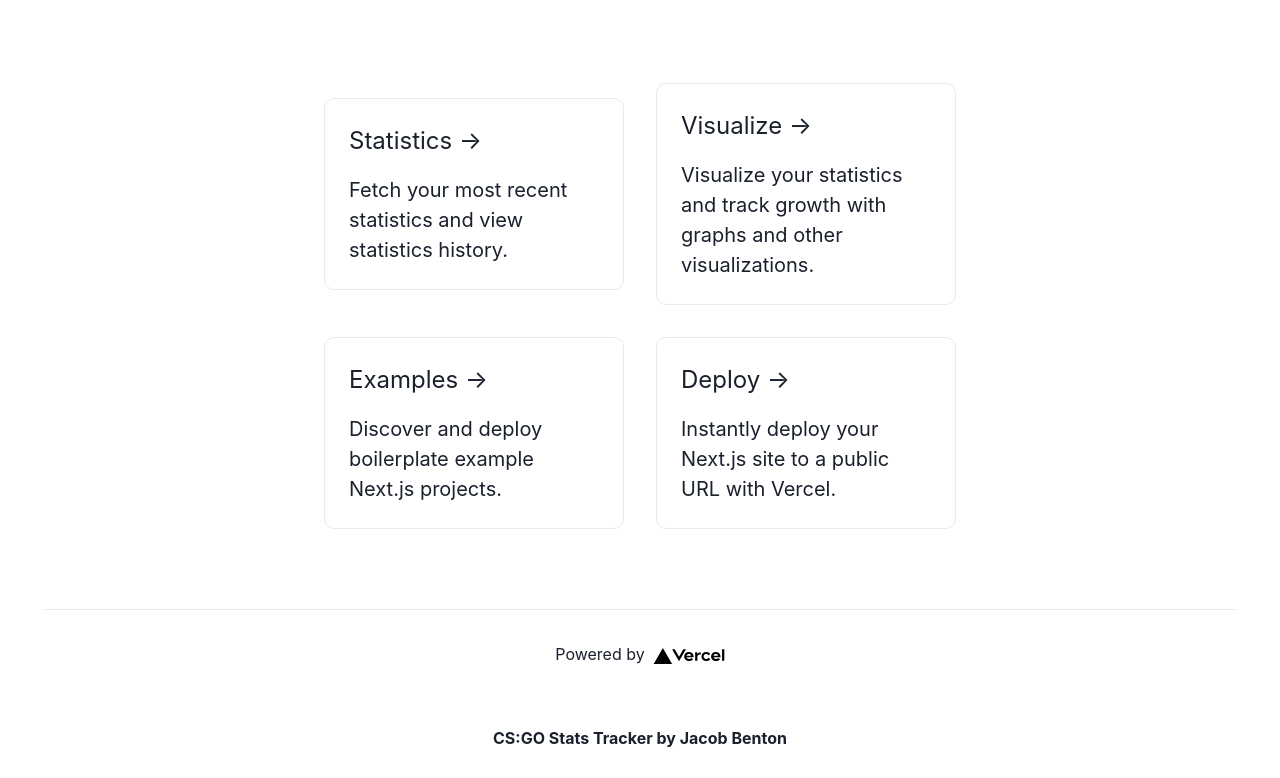
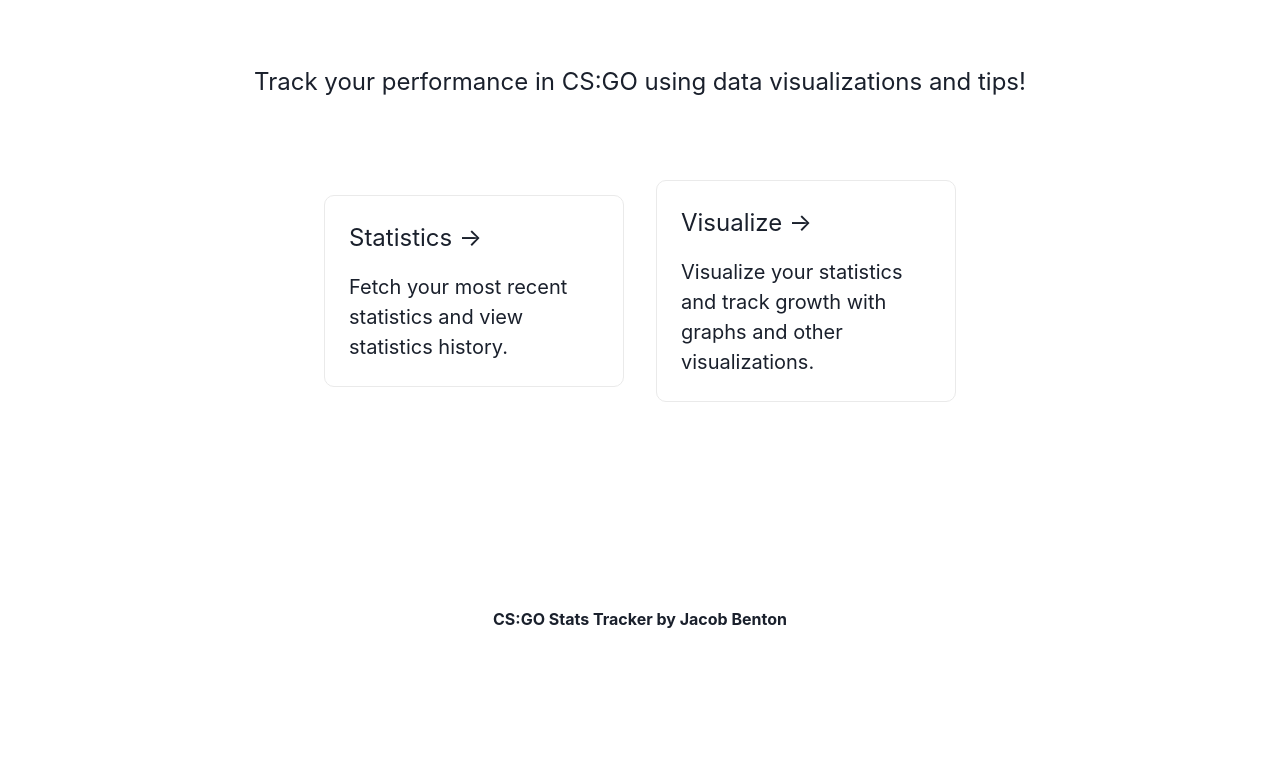
Before and after one commit to jsbento/CS-GO-Stats, a Next.js app: page / in a window 1280 px wide. Shown: the part 385-1163 px from the top of the page. After the commit the page ends 1044 px from the top, so only its background shows below. Built offline with nearby package versions, Linux system fonts and the light colour scheme.

Commit message:
Light cleanup

```diff
--- a/components/cards/StatCard.tsx
+++ b/components/cards/StatCard.tsx
@@ -1,11 +1,12 @@
-import { Box, Table, Thead, Tr, Td, Tbody, TableCaption } from "@chakra-ui/react";
+import { Box, Table, Thead, Tr, Td, Tbody } from "@chakra-ui/react";
 import React, { useState, useEffect } from "react";
 import { StatCardProps } from "../../types/Components";
 import { StatNames } from "../../types/Stats";
 
 // Create multi stat plots over time
 const StatCard: React.FC<StatCardProps> = ({ stat }) => {
-    const [ data, setData ] = useState<any | null>(null);
+    const [ isLoading, setIsLoading ] = useState<boolean>(false);
+    const [ data, setData ] = useState<{ statData: number[], bestFit: number[] } | null>(null);
 
     useEffect(() => {
         const fetchData = async () => {
@@ -13,6 +14,7 @@
                 setData(null);
                 return;
             }
+            setIsLoading(true);
             const data = await fetch(`/api/statistics/fetch_stat?stat=${stat}&range=0`, {
                 method: "GET",
             })
@@ -23,14 +25,19 @@
                 bestFit: data.bestFit.reverse(),
             }
             setData(reverseData);
+            setIsLoading(false);
         };
         fetchData();
     }, [stat]);
 
     return (
         <div className="items-center text-center">
+            { isLoading ?
+                <p className="font-semibold animate-">Loading...</p>
+                :
+                <>
                     <p className="font-semibold">{StatNames[stat]}</p>
-            <Box maxW="sm" border="1px" marginX={2} height={400} width={250} overflowX="scroll">
+                    <Box maxW="sm" border="1px" marginX={2} height={400} width={300} overflowX="scroll">
                         <Table variant="simple" size="sm" overflow-x="scroll">
                             <Thead position="sticky" top="0" backgroundColor={"gray.300"}>
                                 <Tr fontWeight="bold">
@@ -40,7 +47,7 @@
                             <Tbody>
                                 {
                                     data && data.statData.map((value: any, i: number ) => (
-                                <Tr>
+                                        <Tr textAlign={"center"}>
                                             <Td width={0.5}>{value.toPrecision(6)}</Td>
                                             <Td width={0.5}>{(value - data.bestFit[i]).toPrecision(6)}</Td>
                                         </Tr>
@@ -49,6 +56,8 @@
                             </Tbody>
                         </Table>
                     </Box>
+                </>
+            }
         </div>
     );
 }
--- a/pages/index.tsx
+++ b/pages/index.tsx
@@ -31,39 +31,8 @@
             <h2>Visualize &rarr;</h2>
             <p>Visualize your statistics and track growth with graphs and other visualizations.</p>
           </a>
-
-          <a
-            href="https://github.com/vercel/next.js/tree/canary/examples"
-            className={styles.card}
-          >
-            <h2>Examples &rarr;</h2>
-            <p>Discover and deploy boilerplate example Next.js projects.</p>
-          </a>
-
-          <a
-            href="https://vercel.com/new?utm_source=create-next-app&utm_medium=default-template&utm_campaign=create-next-app"
-            className={styles.card}
-          >
-            <h2>Deploy &rarr;</h2>
-            <p>
-              Instantly deploy your Next.js site to a public URL with Vercel.
-            </p>
-          </a>
         </div>
       </main>
-
-      <footer className={styles.footer}>
-        <a
-          href="https://vercel.com?utm_source=create-next-app&utm_medium=default-template&utm_campaign=create-next-app"
-          target="_blank"
-          rel="noopener noreferrer"
-        >
-          Powered by{' '}
-          <span className={styles.logo}>
-            <Image src="/vercel.svg" alt="Vercel Logo" width={72} height={16} />
-          </span>
-        </a>
-      </footer>
     </div>
   )
 }
--- a/pages/visualizations.tsx
+++ b/pages/visualizations.tsx
@@ -11,7 +11,7 @@
   const [stat, setStat] = useState<string>('');
   const [statA, setStatA] = useState<string>('');
   const [statB, setStatB] = useState<string>('');
-  const [tab , setTab] = useState<string>('single');
+  const [tab, setTab] = useState<string>('single');
   const [filterValue, setFilterValue] = useState<string>('');
   const [filters, setFilters] = useState<StatFilters>({ start: 0, end: 0 });
 
@@ -83,8 +83,8 @@
           <div className="text-center items-center">
             <h2 className="font-semibold my-2">Individual Stat Data</h2>
             <div className="flex flex-row">
+              { statA && <StatCard stat={statA} /> }
               { statB && <StatCard stat={statB} /> }
-              { statA && <StatCard stat={statA} /> }
             </div>
           </div>
         </>
```
Lines whose indentation alone changed are shown as unchanged.
